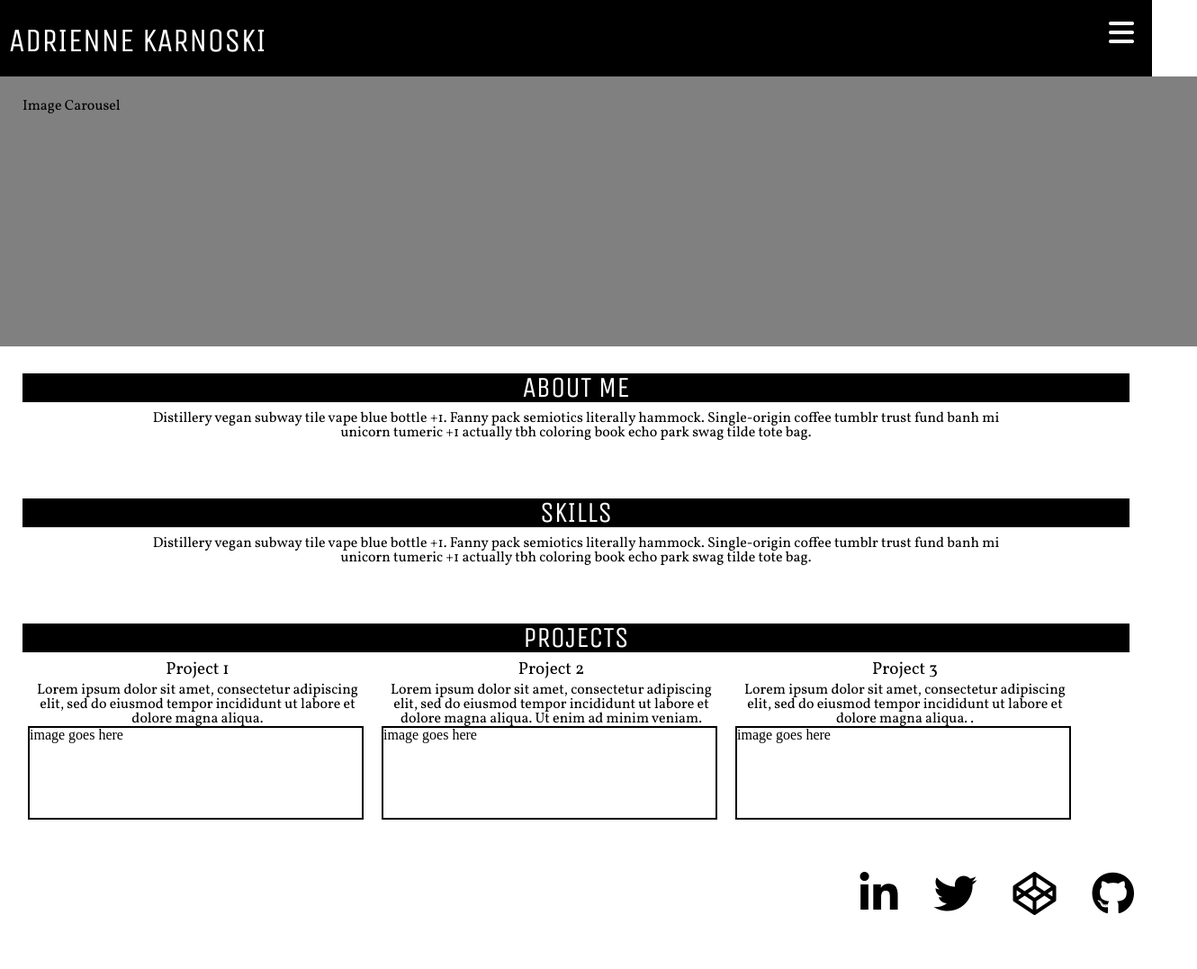
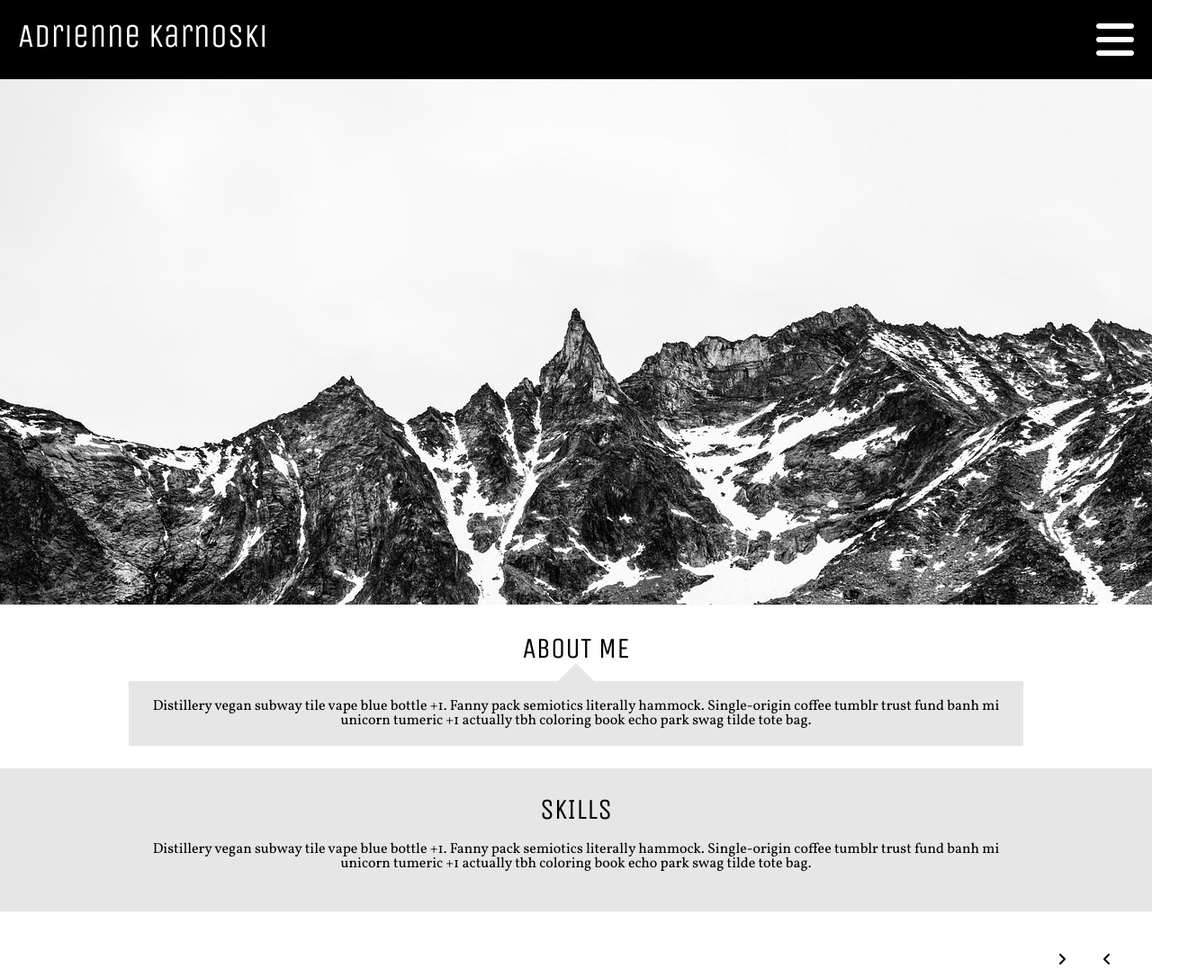
Before and after one commit to adriennekarnoski/portfolio, a plain HTML site: page index.html in a window 1280 px wide. Shown: the top 1077 px of the page at 90% size, 1330 px wide, since content can reach past the window. Before the commit the page ends 1037 px from the top, so only its background shows below. Drawn offline with nearby package versions, Linux system fonts and the light colour scheme.

Commit message:
added images and layout

```diff
--- a/app.js
+++ b/app.js
@@ -29,4 +29,33 @@ function handleNav() {
   });
 }
 
+function handleCarousel() {
+$('#carousel').on('click', 'i', function() {
+var $img = $('#img-container img');
+var i = 0;
+var $imgNext = $img.get(i);
+// $imgNext.show();
+
+// console.log($imgChild);
+// console.log($img.index());
+// console.log($imgNext);
+
+  var $clickId = $(this).attr('id');
+
+
+
+
+if ($clickId === 'left') {
+  i++;
+  $imgNext = $img.get(i);
+  console.log($imgNext);
+}
+
+
+
+});
+
+}
+
 handleNav();
+handleCarousel();
--- a/index.html
+++ b/index.html
@@ -16,7 +16,7 @@
     <header>
       <h1>Adrienne Karnoski</h1>
       <div id="nav-list">
-      <i class="fa fa-bars fa-2x" aria-hidden="true"></i>
+      <i class="fa fa-bars fa-3x" aria-hidden="true"></i>
       <nav>
         <ul>
           <li data-content="home">Home</li>
@@ -26,19 +26,37 @@
         </ul>
       </nav>
     </div>
+
     </header>
     <main>
-<section class="section-container carousel" id="img-carousel">
-  <p>Image Carousel</p>
-</section>
+<img id="intro-img" src="mountain.jpg">
 
 <section class="section-container" id="about-me">
-  <h2>About me</h2>
-  <p class="about">Distillery vegan subway tile vape blue bottle +1. Fanny pack semiotics literally hammock. Single-origin coffee tumblr trust fund banh mi unicorn tumeric +1 actually tbh coloring book echo park swag tilde tote bag.</p>
+<h2>About me</h2>
+  <div id="triangle-up"></div>
+<p class="about">
+    Distillery vegan subway tile vape blue bottle +1. Fanny pack semiotics literally hammock. Single-origin coffee tumblr trust fund banh mi unicorn tumeric +1 actually tbh coloring book echo park swag tilde tote bag.</p>
 </section>
 <section class="section-container" id="skills">
   <h2>Skills</h2>
   <p class="about">Distillery vegan subway tile vape blue bottle +1. Fanny pack semiotics literally hammock. Single-origin coffee tumblr trust fund banh mi unicorn tumeric +1 actually tbh coloring book echo park swag tilde tote bag.</p>
+</section>
+<section class="section-container" id="img-carousel">
+  <div id="carousel">
+    <i class="fa fa-angle-left" aria-hidden="true" id="left"></i>
+    <div id="img-container">
+    <img src="foggy.jpg" class="carousel-img active">
+    <img src="monviso.jpg" class="carousel-img">
+    <img src="valley.jpg" class="carousel-img">
+  </div>
+    <!-- <ul id="listEl">
+      <li >1</li>
+      <li>2</li>
+      <li>3</li>
+      <li>4</li>
+    </ul> -->
+    <i class="fa fa-angle-right" aria-hidden="true" id="right"></i>
+  </div>
 </section>
 <section class="section-container" id="projects">
   <h2>Projects</h2>
--- a/styles/layout.css
+++ b/styles/layout.css
@@ -6,13 +6,15 @@
 
 .about {
   width: 80%;
-  margin: 10px auto;
+  height: 100%;
+  margin: auto;
+  padding: 20px 5px;
   text-align: center;
+  background: #e6e6e6;
 }
 
 .carousel {
   height: 250px;
-  width: 100%;
   background: gray;
 }
 
@@ -31,17 +33,23 @@
   float: right;
 }
 
-.section-container h2 {
-  display: block;
-  text-align: center;
-  background: black;
-  color: white;
-}
+
  #skills {
    display: none;
+   background: #e6e6e6;
+ }
+
+ #triangle-up {
+   margin: auto;
+ 	width: 0;
+ 	height: 0;
+ 	border-left: 20px solid transparent;
+ 	border-right: 20px solid transparent;
+ 	border-bottom: 20px solid #e6e6e6;
  }
 
  @media screen and (min-width: 1000px) {
+
   .section-container article {
     width: 30%;
     display: inline-block;
@@ -77,4 +85,16 @@ nav a {
   #skills {
     display: block;
   }
+
+  #intro-img {
+    max-width: 100%;
+  }
+
+  /*.active {
+    display: block;
+  }*/
+.carousel-img {
+  display: none;
 }
+
+}
--- a/styles/modules.css
+++ b/styles/modules.css
@@ -1,13 +1,14 @@
 nav {
   display: block;
   position: relative;
+  width: 100%;
 }
 
 nav ul {
   display: none;
   position: absolute;
   left: 0px;
-  top: 40px;
+  top: 80px;
   background: black;
   width: 100%;
   height: 100vh;
@@ -29,8 +30,21 @@ nav a {
 nav a:hover, nav li:hover {
   color: teal;
 }
-h1, h2 {
-  display: inline-block;
+
+h1 {
+  font-family: 'Unica One', cursive;
+  height: 80px;
+  line-height: 80px;
+  margin-left: 20px;
+display: inline-block;
+font-size: 2.3em;
+  float: left;
+
+}
+
+h2 {
+  display: block;
+  text-align: center;
   font-family: 'Unica One', cursive;
   font-size: 2em;
   text-transform: uppercase;
@@ -38,25 +52,18 @@ h1, h2 {
 
 }
 
-h1 {
-  height: 80px;
-  line-height: 80px;
-  margin-left: 10px;
-font-size: 2.3em;
-  float: left;
+h3 {
+  font-size: 1.2em;
+  margin-bottom: 5px;
 }
+
+p, h3 {
+  font-family: 'Vollkorn', serif;
+}
+
 i {
   float: right;
 
   height: 50%;
 margin: 20px;
 }
-
-p, h3 {
-  font-family: 'Vollkorn', serif;
-}
-
-h3 {
-  font-size: 1.2em;
-  margin-bottom: 5px;
-}
```
Also changed, not shown: foggy.jpg (added), monviso.jpg (added), mountain.jpg (added), valley.jpg (added).
